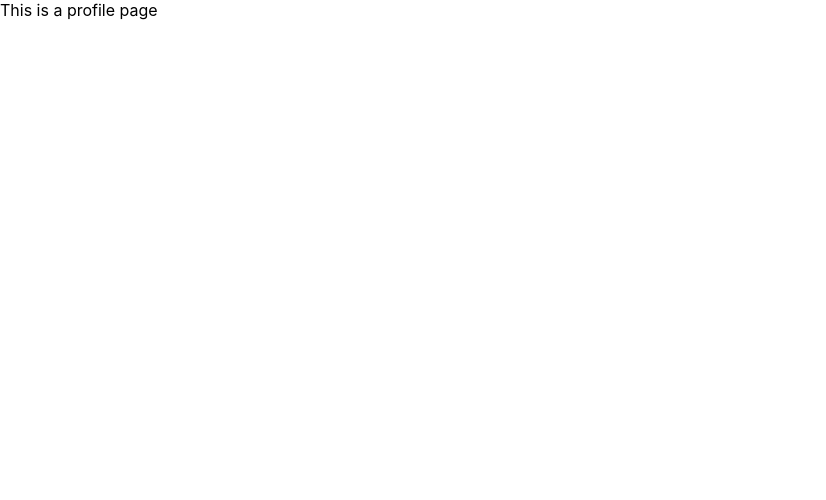
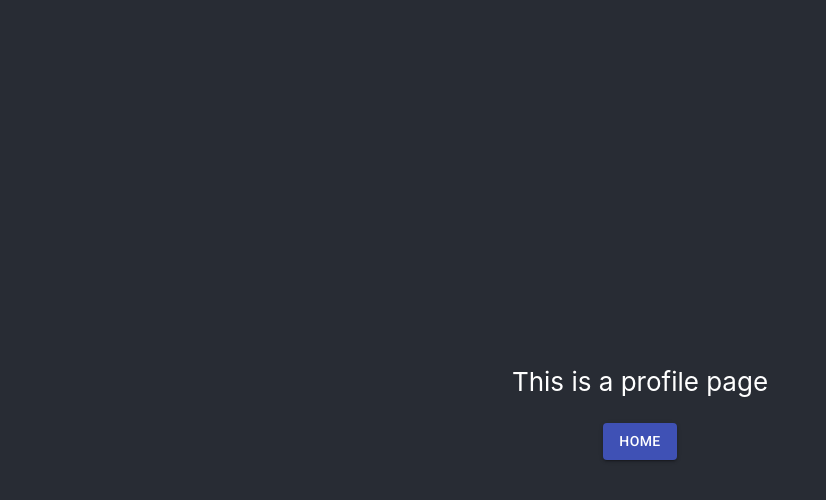
Before and after one commit to SamuelChan123/SimpleWeather, a React (Create React App) app: page /profile in a window 1280 px wide. Shown: the top 500 px of the page, without its empty margins (0-826 px from the left). Built offline with nearby package versions, Linux system fonts and the light colour scheme.

Commit message:
Profile page looks better

```diff
--- a/src/ProfilePage.js
+++ b/src/ProfilePage.js
@@ -1,9 +1,22 @@
 import React from 'react';
+import {Link} from 'react-router-dom';
+import Button from '@material-ui/core/Button';
 
 function ProfilePage() {
   return (
-    <div>
-      This is a profile page
+    <div className="App">
+      <header className="App-header">
+        <p>
+          This is a profile page
+        </p>
+        <Link to='/'>
+        <Button variant="contained" color="primary">
+          Home
+
+          </Button>
+        </Link>
+      </header>
+
     </div>
   );
 }
```
